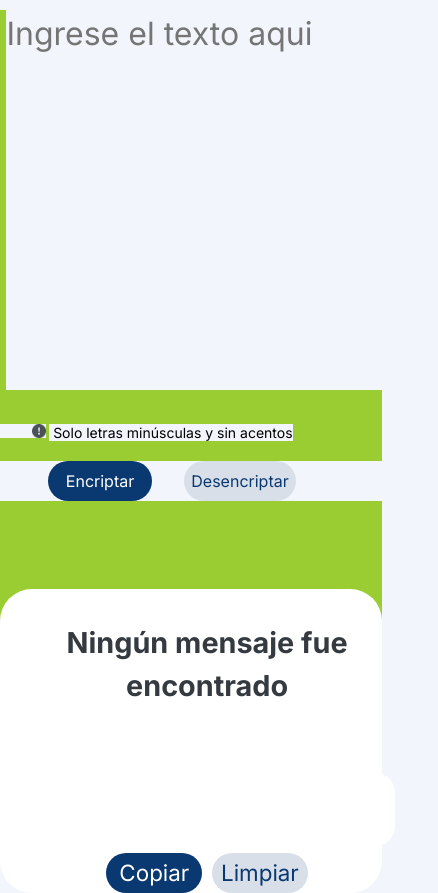
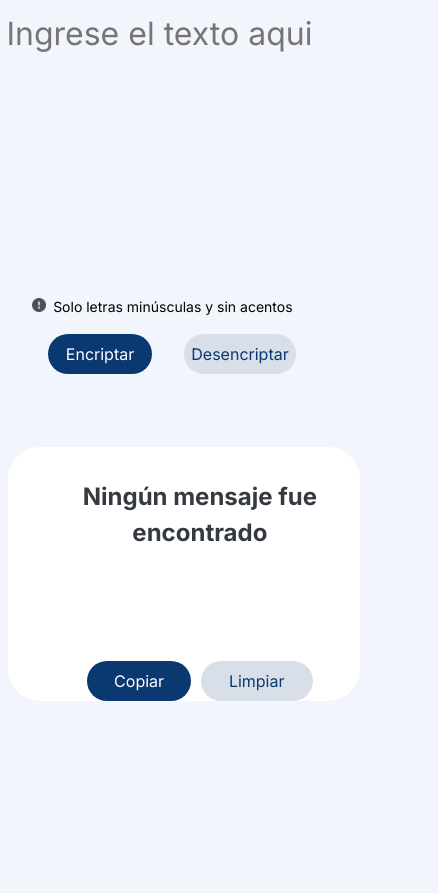
Before and after one commit to JJCarlos099/encriptador, a plain HTML site: page index.html in a window 390 px wide. Shown: the part 73-966 px from the top of the page, 438 px wide, since content can reach past the window. After the commit the page ends 927 px from the top, so only its background shows below. Drawn offline with Linux system fonts and the light colour scheme.

Commit message:
modificacion la version de celular

```diff
--- a/style.css
+++ b/style.css
@@ -251,17 +251,15 @@ h6{
     main{
         margin: 0;
         padding: 0;
-        background-color: yellow;
-        width: 98%;
+        width: 97%;
         height: 100vh;
     }
 
     .seccion1{
-        background-color: yellowgreen;
         margin: 0;
         padding-bottom: 0.8rem;
-        width: 100%;
-        height: 75vh;
+        width: 90vw;
+        height: 40vh;
     }
 
     .icon {
@@ -270,7 +268,7 @@ h6{
 
     .input-text{
         width: 100%;
-        height: 45vh;
+        height: 30vh;
         padding: 0rem;
         margin-top: 0;
         margin-bottom: 0;
@@ -280,7 +278,7 @@ h6{
         gap: 1rem;
         padding-left: 1.5rem;
         display: flex;
-        width: 100vw;
+        width: 80vw;
         align-items:center;
         justify-content:flex-start;
     }
@@ -301,18 +299,20 @@ h6{
 
     .seccion2{
         margin-top: -3rem;
-        padding-left: 1rem;
-        width: 98%;
+        margin-left: .25rem;
+        width: 82vw;
+        height: 30vh;
     }
 
     .seccion2 p{
-        font-size: 0.9rem;
-        width: 90%;
-        height: 700px;
+        font-size: 0.75rem;
+        width: 75%;
+        height: 25vh;
     }
 
     .input-encriptado{
-        width: 100%;
+        width: 70vw;
+        height: 25vh;
     }
     .muneco{
         display: none;
@@ -323,4 +323,16 @@ h6{
         margin-top: 0;
         padding: 0;
     }
+
+    .btn-encriptar-s2{
+        width: 3.25rem;
+        height: 1.25rem;
+        font-size: .5rem;
+    }
+
+    .btn-desencriptar-s2{
+        width: 3.5rem;
+        height: 1.25rem;
+        font-size: .5rem;
+    }
 }
```
